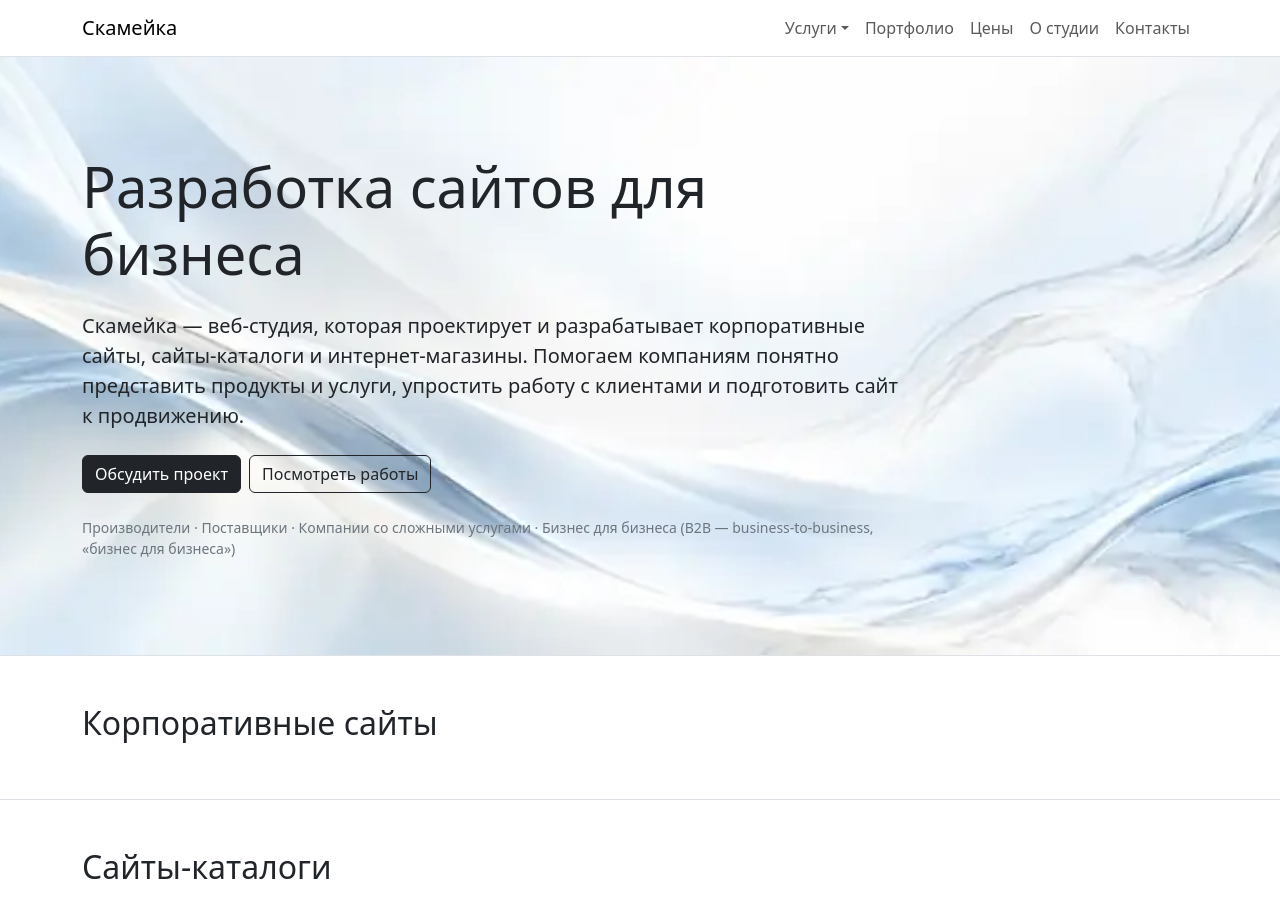
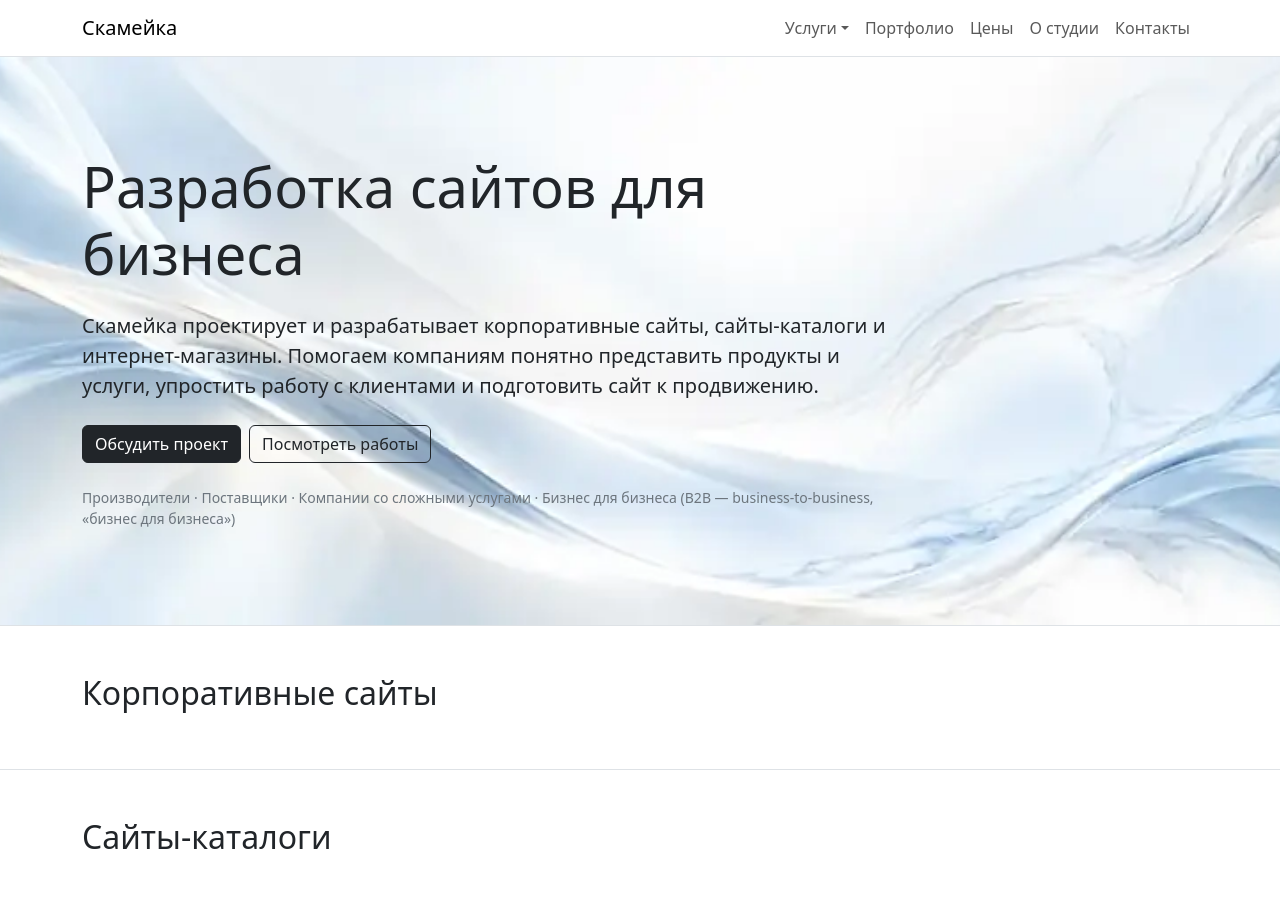
Before and after one commit to Pavel969188/studua, a Jekyll site: the page built from index.html, in a window 1280 px wide and 900 px high. Built offline with Jekyll 4.4.1, drawn with Linux system fonts in a browser that asks for light colours; some of the changed lines change nothing that is shown.

Commit message:
Add studio value proposition to homepage banner

```diff
--- a/index.html
+++ b/index.html
@@ -2,7 +2,8 @@
 layout: home
 title: "Разработка и создание сайтов для бизнеса — Скамейка"
 h1: "Разработка сайтов для бизнеса"
-lead: "Скамейка — веб-студия, которая проектирует и разрабатывает корпоративные сайты, сайты-каталоги и интернет-магазины. Помогаем компаниям понятно представить продукты и услуги, упростить работу с клиентами и подготовить сайт к продвижению."
+hero_usp: "Сайты для производителей, поставщиков и компаний со сложными услугами — с понятной структурой, каталогами и поддержкой после запуска."
+lead: "Скамейка проектирует и разрабатывает корпоративные сайты, сайты-каталоги и интернет-магазины. Помогаем компаниям понятно представить продукты и услуги, упростить работу с клиентами и подготовить сайт к продвижению."
 hero_primary_label: "Обсудить проект"
 hero_primary_url: "/kontakty/"
 hero_secondary_label: "Посмотреть работы"
```
